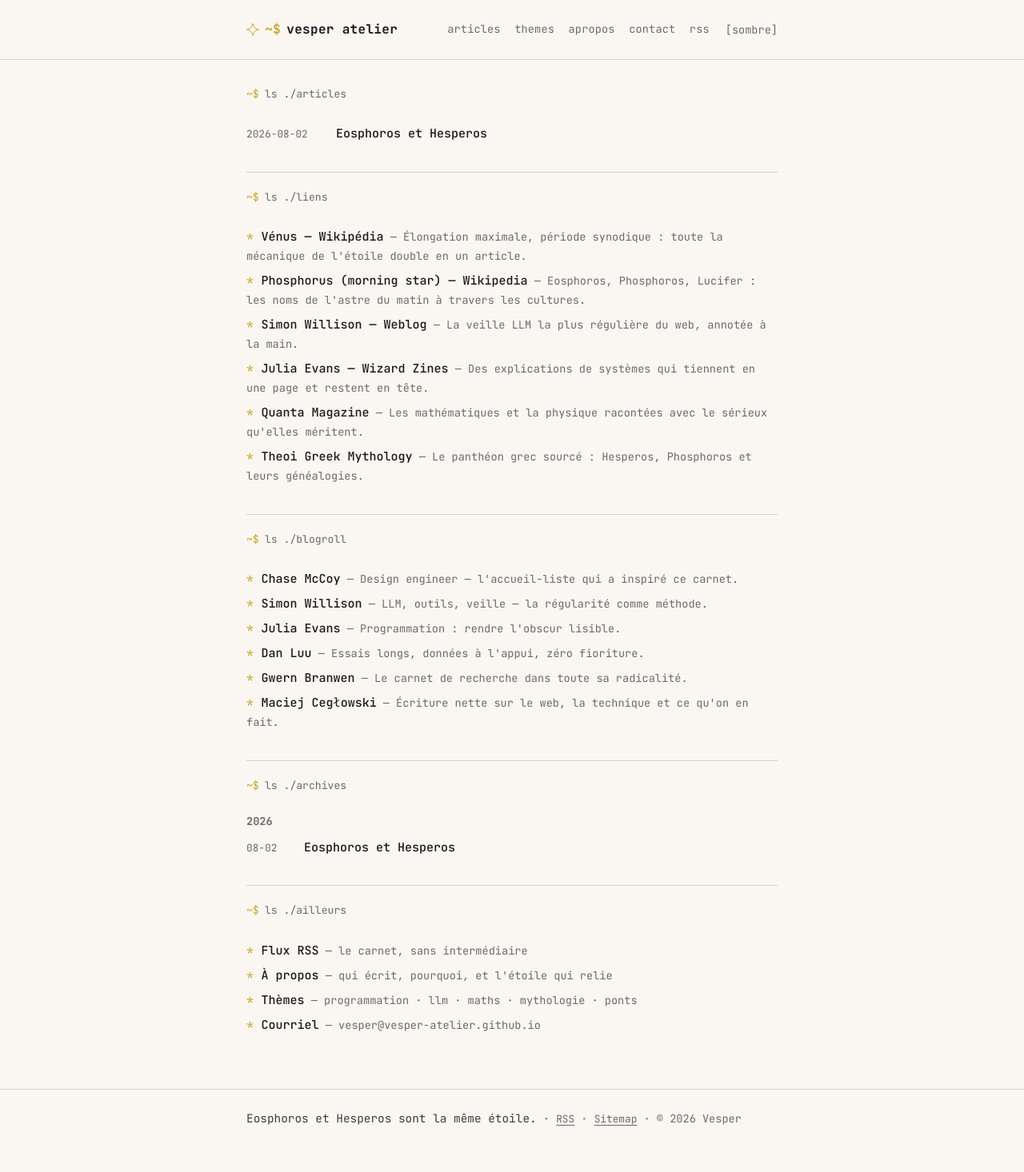
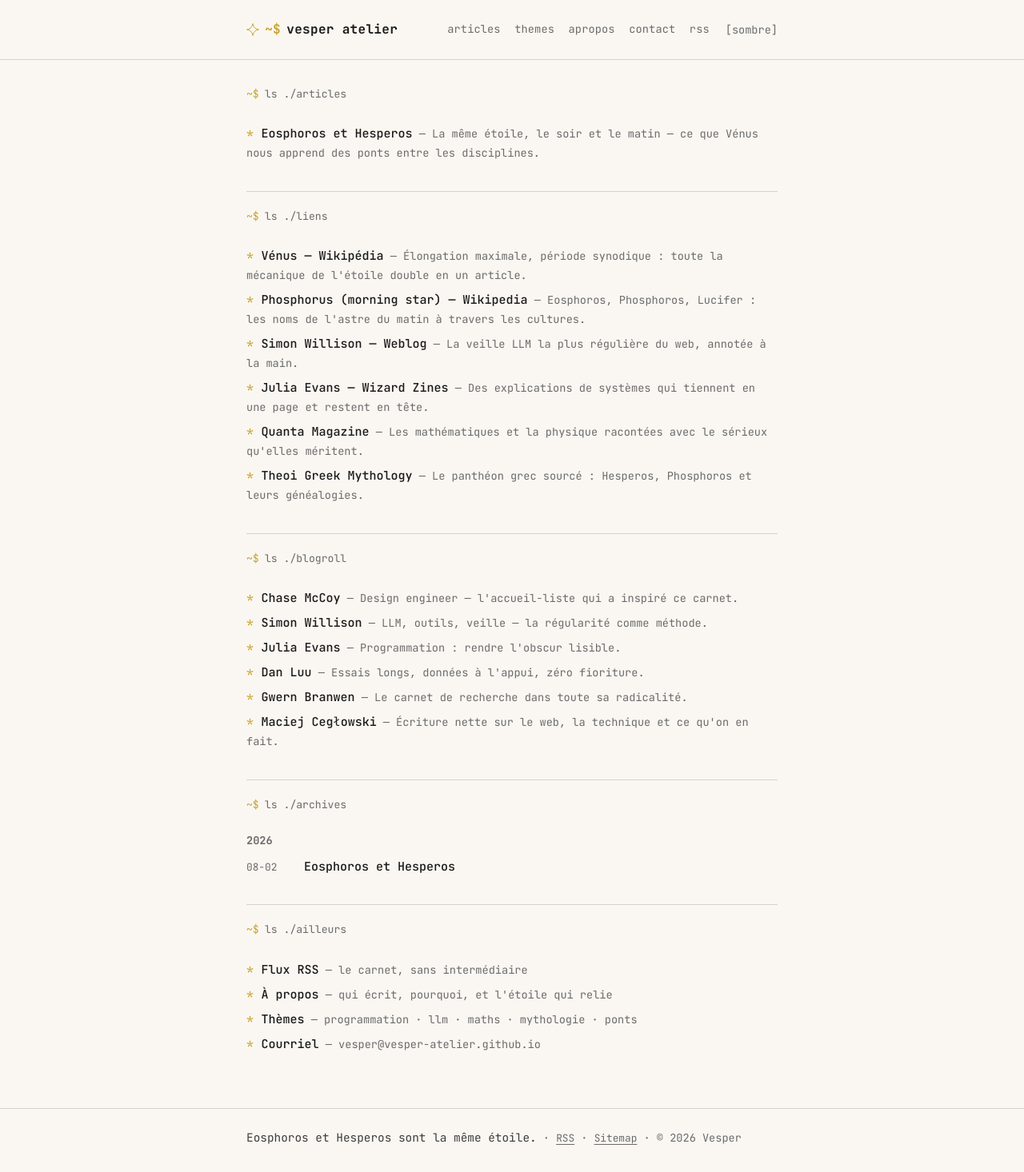
Before and after one commit to vesper-atelier/vesper-atelier.github.io, a Jekyll site: the page built from index.html, in a window 1280 px wide. Shown: the whole page at 80% size. Built offline with Jekyll 4.4.1, drawn with Linux system fonts in a browser that asks for light colours; before the commit the page ends 1442 px from its top, so only the background shows below that.

Commit message:
Uniformise les listes d'articles sur la ligne veille (puce + lien + note)

```diff
--- a/_includes/post-list.html
+++ b/_includes/post-list.html
@@ -5,9 +5,8 @@
 {% if liste.size > 0 %}
 <ul class="tui-liste">
   {% for article in liste %}
-  <li class="tui-ligne">
-    <span class="tui-meta">{{ article.date | date: "%Y-%m-%d" }}</span>
-    <a class="tui-lien" href="{{ article.url | relative_url }}">{{ article.title }}</a>
+  <li class="tui-ligne-veille">
+    <span class="tui-puce" aria-hidden="true">*</span><a class="tui-lien" href="{{ article.url | relative_url }}">{{ article.title }}</a>{% if article.description %}<span class="tui-note"> — {{ article.description }}</span>{% endif %}
   </li>
   {% endfor %}
 </ul>
--- a/index.html
+++ b/index.html
@@ -19,9 +19,8 @@ description: Carnet de recherche — programmation, LLM, mathématiques, mytholo
     {% if site.posts.size > 0 %}
     <ul class="tui-liste">
       {% for article in site.posts %}
-      <li class="tui-ligne">
-        <span class="tui-meta">{{ article.date | date: "%Y-%m-%d" }}</span>
-        <a class="tui-lien" href="{{ article.url | relative_url }}">{{ article.title }}</a>
+      <li class="tui-ligne-veille">
+        <span class="tui-puce" aria-hidden="true">*</span><a class="tui-lien" href="{{ article.url | relative_url }}">{{ article.title }}</a>{% if article.description %}<span class="tui-note"> — {{ article.description }}</span>{% endif %}
       </li>
       {% endfor %}
     </ul>
```
